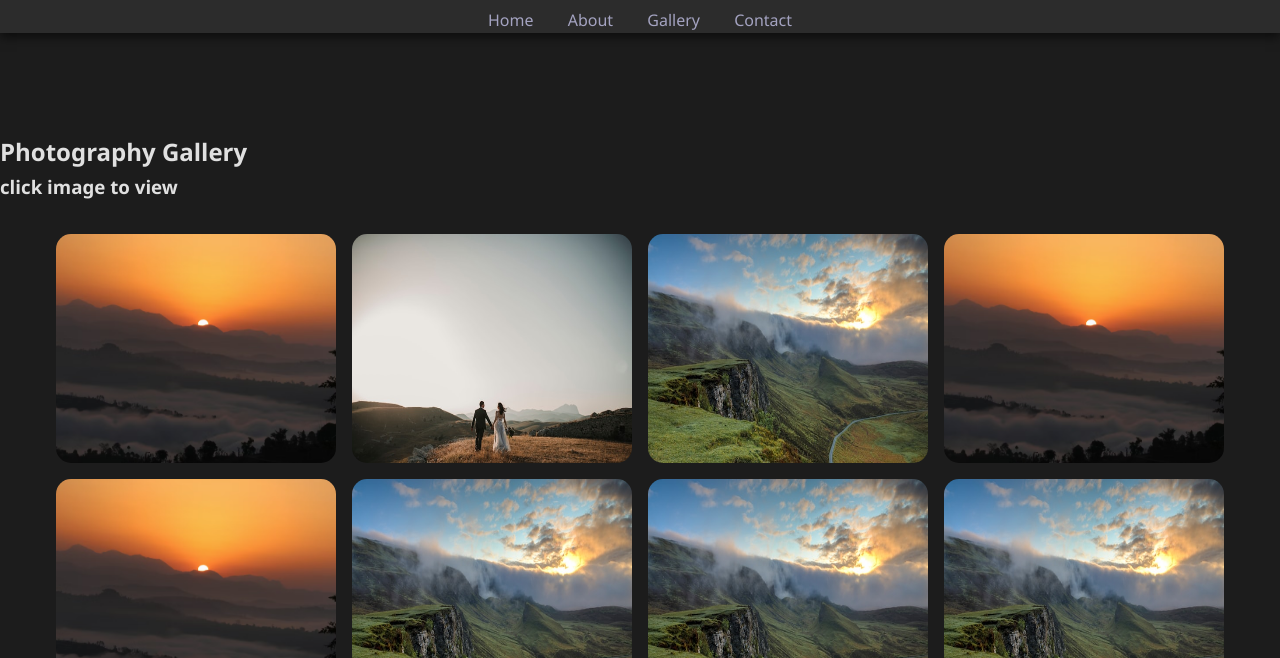
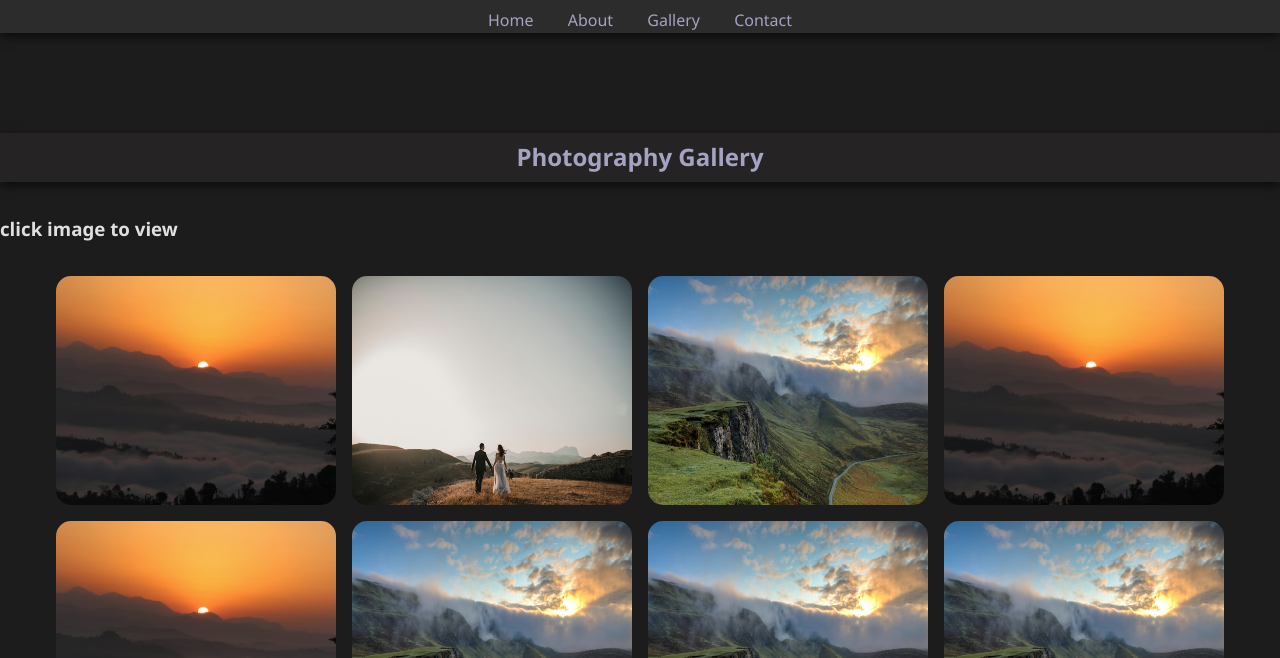
Before and after one commit to elliemcb1/WEB-TECH-2, a plain HTML site: page gallery.html in a window 1280 px wide. Shown: the part 142-800 px from the top of the page. Drawn offline with Linux system fonts and the light colour scheme.

Commit message:
gtemplate now finished

```diff
--- a/css/style.css
+++ b/css/style.css
@@ -259,10 +259,16 @@ footer {
     align-items: center;
     z-index: 1000;
 }
-.photographygallery{
+.PhotographyGallery{
     text-align:center;
     margin-bottom:2rem;
-    color:#a4a3c1;}
+    color:#a4a3c1;
+    padding:5px;
+    background-color: #252323;
+ box-shadow: 0 4px 10px rgba(0, 0, 0, 0.6);
+
+
+}
 .lightbox img {
     max-width: 90%;
     max-height: 90%;
```
